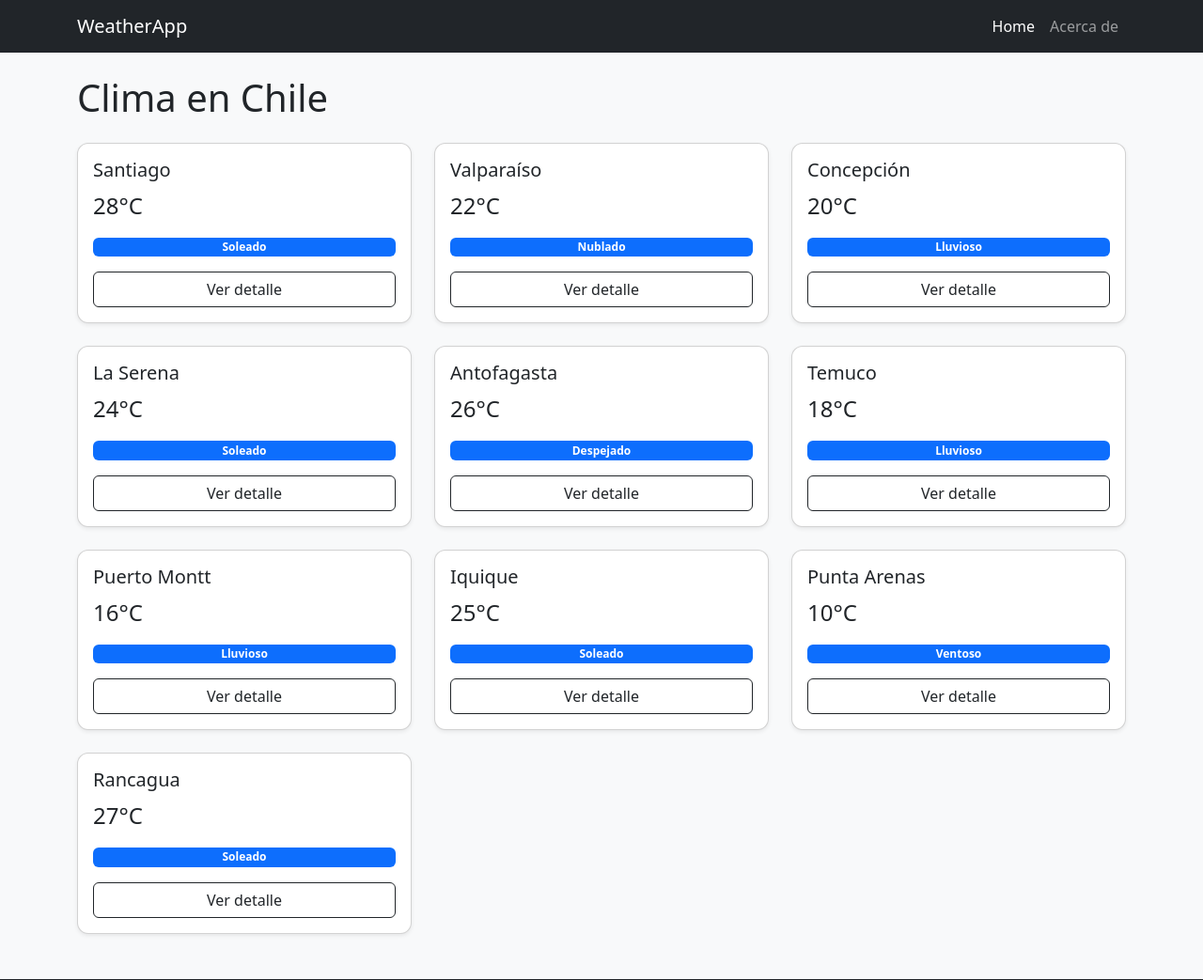
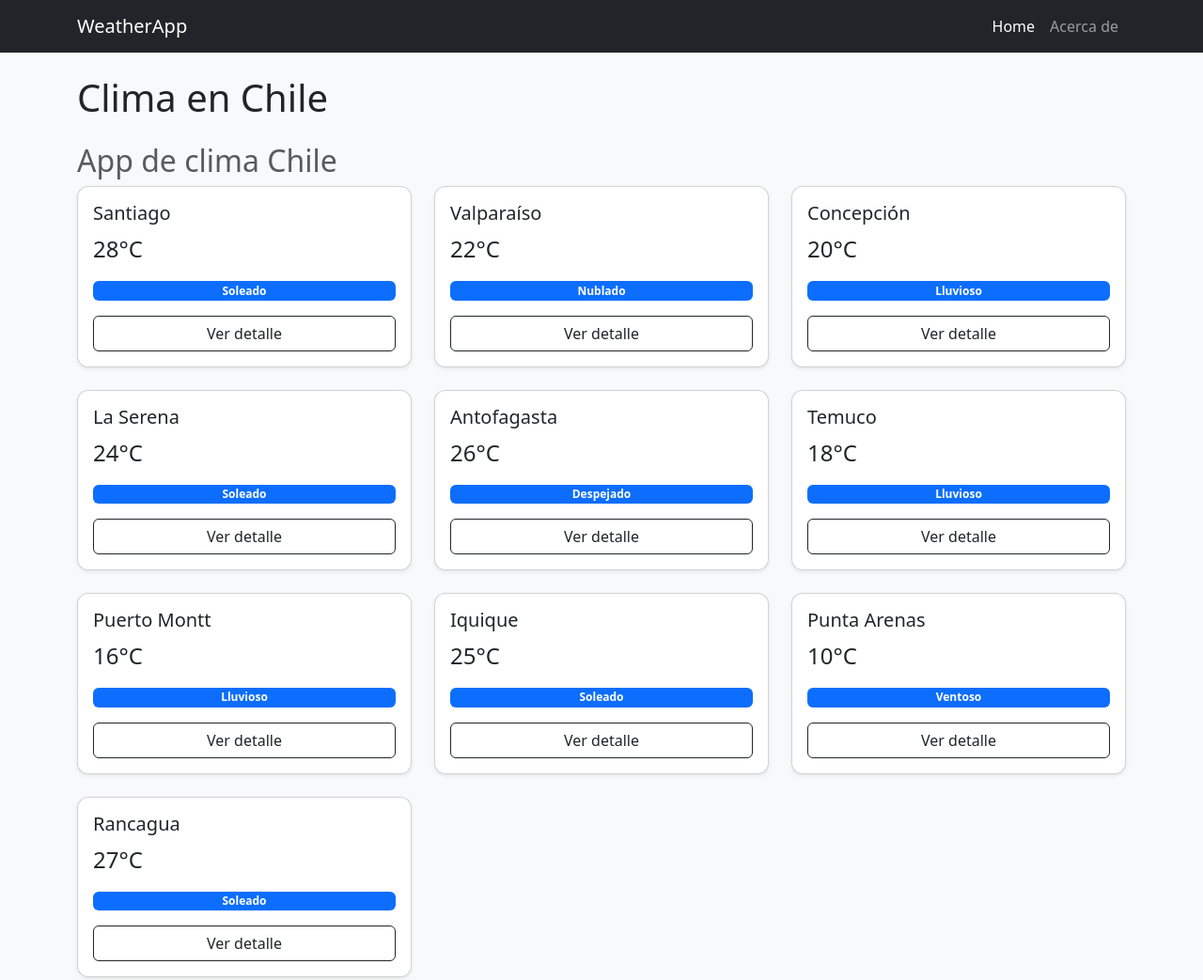
Before and after one commit to davidparadarcl/weather-frontend-m2, a plain HTML site: page index.html in a window 1280 px wide. Shown: the top 1043 px of the page at 94% size. Drawn offline with nearby package versions, Linux system fonts and the light colour scheme.

Commit message:
mejora visual del home

```diff
--- a/index.html
+++ b/index.html
@@ -32,6 +32,7 @@
 
 <main class="container my-4">
   <h1 class="mb-4">Clima en Chile</h1>
+  <h2 class="text-muted">App de clima Chile</h2>
 
   <section class="row" id="cities-container"></section>
 </main>
```
